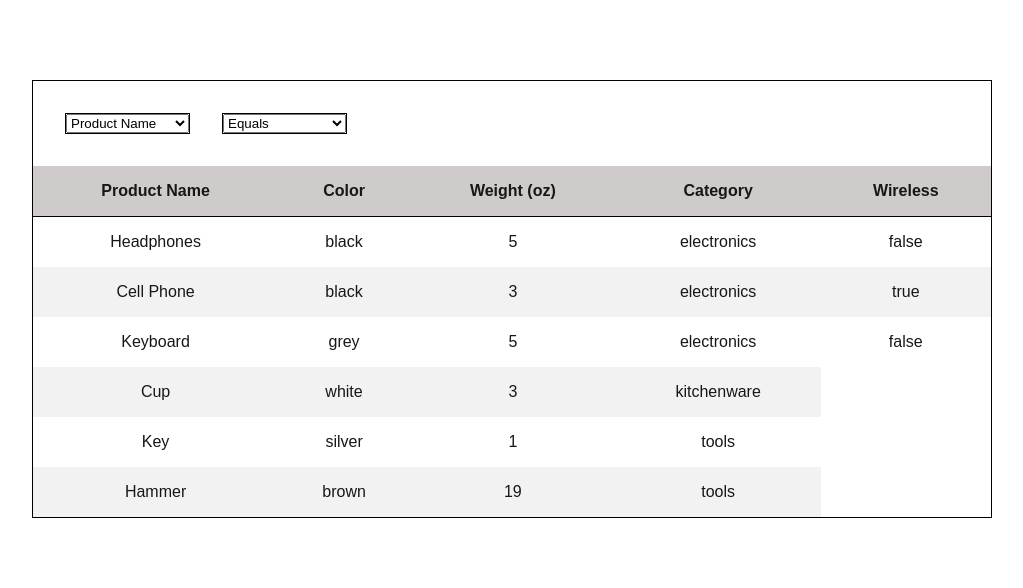
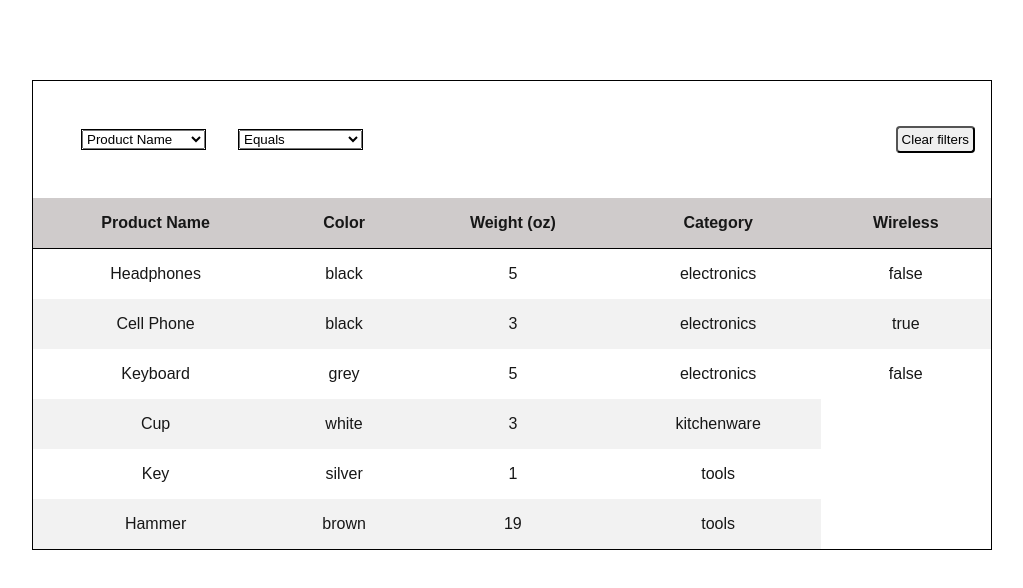
Before and after one commit to victorgvargas/product-filtering-condition-editor, a Next.js app: page / in a window 1280 px wide. Shown: the top 588 px of the page, without its empty margins (128-1151 px from the left). Built offline with nearby package versions, Linux system fonts and the light colour scheme.

Commit message:
implemented clear filters

```diff
--- a/src/components/ProductsTable.module.css
+++ b/src/components/ProductsTable.module.css
@@ -6,13 +6,25 @@
 
 .products .products-filters {
     display: flex;
+    justify-content: space-between;
+    align-items: center;
+    margin: 1rem;
+}
+
+.products .products-filters .products-filters-container {
+    display: flex;
     padding: 1em;
 }
 
-.products .products-filters .products-filters-filter {
+.products .products-filters .products-filters-container .products-filters-filter {
     margin: 1em;
     border: 1px solid black;
-    display: flex;
+}
+
+.products .products-filters .products-filters-clear {
+    height: fit-content;
+    padding: .25rem;
+    border-radius: .25rem;
 }
 
 .products-table {
--- a/src/components/ProductsTable.tsx
+++ b/src/components/ProductsTable.tsx
@@ -15,9 +15,11 @@ const ProductsTable: React.FC<ProductsTableProps> = ({
   properties,
 }) => {
   const [filteredProducts, setFilteredProducts] = useState(products);
-  const [selectedProperty, setSelectedProperty] = useState<Property>();
-  const [selectedOperator, setSelectedOperator] = useState<Operator>();
-  const [propertyValues, setPropertyValues] = useState<PropertyValue[]>();
+  const [selectedProperty, setSelectedProperty] = useState<Property | null>();
+  const [selectedOperator, setSelectedOperator] = useState<Operator | null>();
+  const [propertyValues, setPropertyValues] = useState<
+    PropertyValue[] | null
+  >();
 
   const findProperty = (id: number) => {
     return (
@@ -45,6 +47,12 @@ const ProductsTable: React.FC<ProductsTableProps> = ({
       .flat();
   };
 
+  const clearFilters = () => {
+    setSelectedOperator(null);
+    setSelectedProperty(null);
+    setPropertyValues(null);
+  };
+
   useEffect(() => {
     if (selectedProperty && selectedOperator) {
       setPropertyValues(findPropertyValues(selectedProperty.id));
@@ -54,6 +62,7 @@ const ProductsTable: React.FC<ProductsTableProps> = ({
   return (
     <section className={styles["products"]}>
       <div className={styles["products-filters"]}>
+        <div className={styles["products-filters-container"]}>
           <div className={styles["products-filters-filter"]}>
             <select
               name="properties"
@@ -110,6 +119,14 @@ const ProductsTable: React.FC<ProductsTableProps> = ({
           )}
         </div>
 
+        <button
+          className={styles["products-filters-clear"]}
+          onClick={clearFilters}
+        >
+          Clear filters
+        </button>
+      </div>
+
       <table className={styles["products-table"]}>
         <thead>
           <tr>
```
Lines whose indentation alone changed are shown as unchanged.
